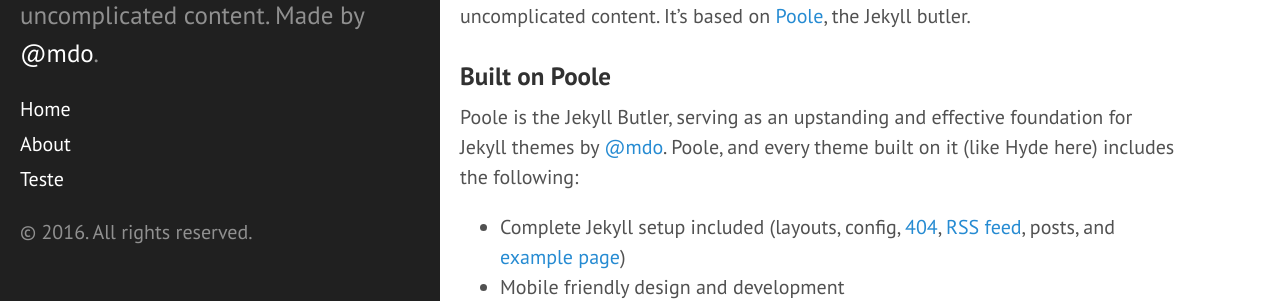
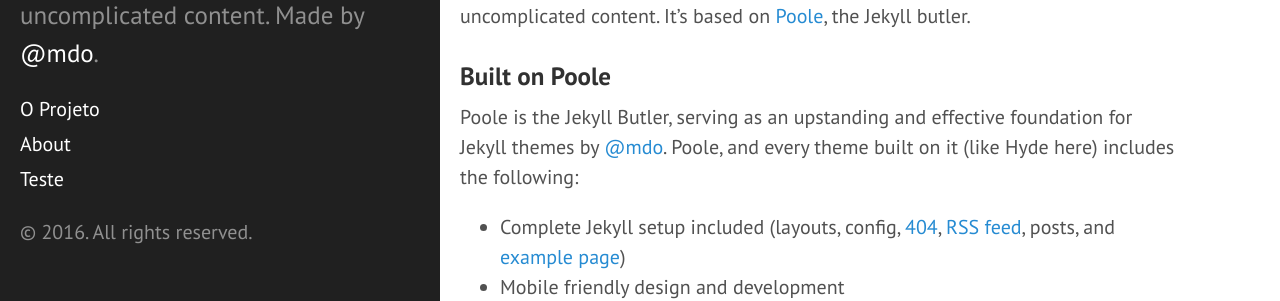
Before and after one commit to tfcbertaglia/ugcnormal, a Jekyll site: the page built from index.html, in a window 1280 px wide. Shown: the part 209-510 px from the top of the page. Built offline with Jekyll 4.4.1, drawn with Linux system fonts in a browser that asks for light colours; the list of posts is cut into pages by our own code.

Commit message:
o projeto

```diff
--- a/_includes/sidebar.html
+++ b/_includes/sidebar.html
@@ -10,7 +10,7 @@
     </div>
 
     <nav class="sidebar-nav">
-      <a class="sidebar-nav-item{% if page.url == site.baseurl %} active{% endif %}" href="{{ site.baseurl }}">Home</a>
+      <a class="sidebar-nav-item{% if page.url == site.baseurl %} active{% endif %}" href="{{ site.baseurl }}">O Projeto</a>
 
       {% comment %}
         The code below dynamically generates a sidebar nav of pages with
```
